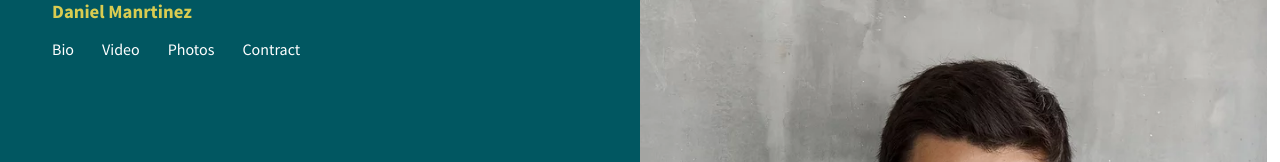
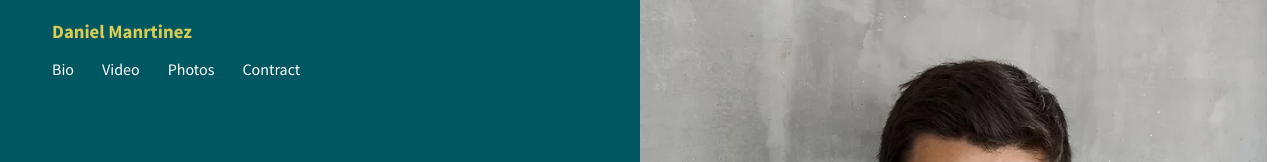
Before and after one commit to ibrahimhosen406/Daniel-Manrtinez, a plain HTML site: page index.html in a window 1280 px wide. Shown: the top 162 px of the page. Drawn offline with Linux system fonts and the light colour scheme.

Commit message:
Add files via upload

```diff
--- a/css/style.css
+++ b/css/style.css
@@ -25,6 +25,10 @@ h1,h2,h3,h4,h5,h6,a,input,button,span,p{
 .h-left{
 	background: #015761;
 	flex-basis: 50%;
+}
+
+.h-left h3{
+	padding-top: 20px;
 }
 .h-left ul li{
 	list-style: none;
```
